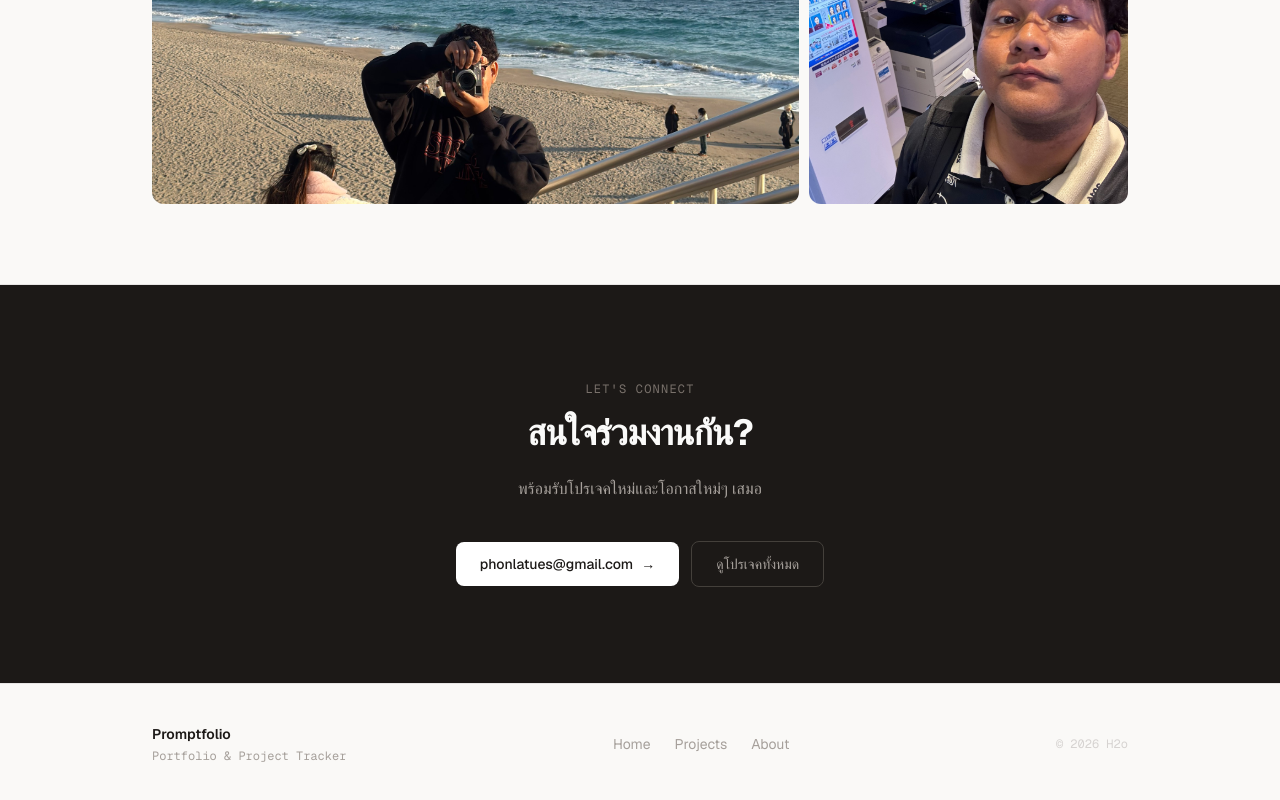
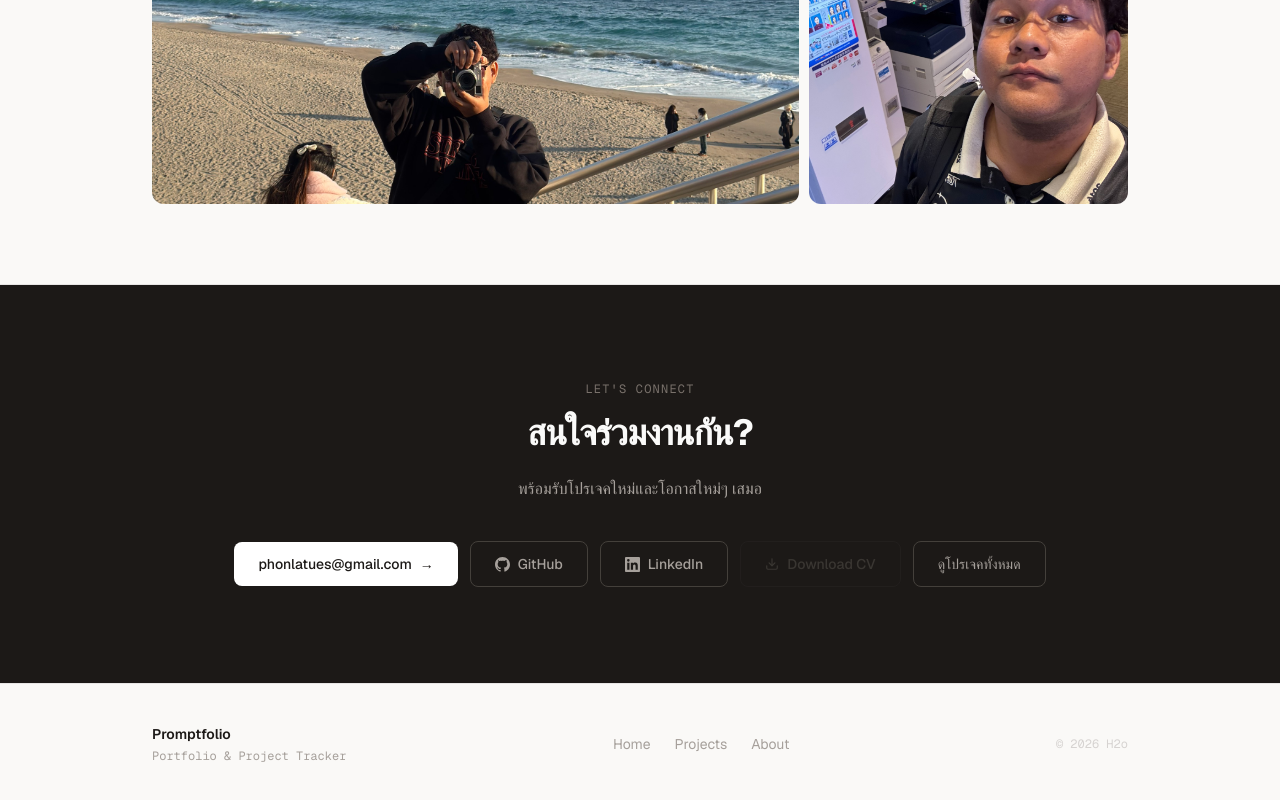
Before and after one commit to Phonlatat/Promptfolio-Line-Admin, a Next.js app: page /about in a window 1280 px wide. Shown: the part 2199-2999 px from the top of the page. Built offline with nearby package versions, Linux system fonts and the light colour scheme.

Commit message:
Update about me

```diff
--- a/src/app/about/page.tsx
+++ b/src/app/about/page.tsx
@@ -239,6 +239,40 @@ export default function AboutPage() {
               phonlatues@gmail.com
               <span className="transition-transform duration-200 group-hover:translate-x-0.5">→</span>
             </a>
+            <a
+              href="https://github.com/Phonlatat"
+              target="_blank"
+              rel="noopener noreferrer"
+              className="inline-flex items-center gap-2 rounded-lg border border-stone-700 px-6 py-3 text-sm font-medium text-stone-400 transition-all duration-200 hover:border-stone-500 hover:text-stone-200"
+            >
+              <svg width="15" height="15" viewBox="0 0 24 24" fill="currentColor" aria-hidden="true">
+                <path d="M12 0C5.37 0 0 5.37 0 12c0 5.3 3.438 9.8 8.205 11.385.6.113.82-.258.82-.577 0-.285-.01-1.04-.015-2.04-3.338.724-4.042-1.61-4.042-1.61-.546-1.387-1.333-1.756-1.333-1.756-1.089-.745.083-.729.083-.729 1.205.084 1.839 1.237 1.839 1.237 1.07 1.834 2.807 1.304 3.492.997.107-.775.418-1.305.762-1.604-2.665-.305-5.467-1.334-5.467-5.931 0-1.311.469-2.381 1.236-3.221-.124-.303-.535-1.524.117-3.176 0 0 1.008-.322 3.301 1.23A11.509 11.509 0 0 1 12 5.803c1.02.005 2.047.138 3.006.404 2.291-1.552 3.297-1.23 3.297-1.23.653 1.653.242 2.874.118 3.176.77.84 1.235 1.911 1.235 3.221 0 4.609-2.807 5.624-5.479 5.921.43.372.823 1.102.823 2.222 0 1.606-.015 2.896-.015 3.286 0 .322.216.694.825.576C20.565 21.795 24 17.295 24 12c0-6.63-5.37-12-12-12z" />
+              </svg>
+              GitHub
+            </a>
+            <a
+              href="https://www.linkedin.com/in/phonlatat-kathintip-648b823b2/"
+              target="_blank"
+              rel="noopener noreferrer"
+              className="inline-flex items-center gap-2 rounded-lg border border-stone-700 px-6 py-3 text-sm font-medium text-stone-400 transition-all duration-200 hover:border-stone-500 hover:text-stone-200"
+            >
+              <svg width="15" height="15" viewBox="0 0 24 24" fill="currentColor" aria-hidden="true">
+                <path d="M20.447 20.452h-3.554v-5.569c0-1.328-.027-3.037-1.852-3.037-1.853 0-2.136 1.445-2.136 2.939v5.667H9.351V9h3.414v1.561h.046c.477-.9 1.637-1.85 3.37-1.85 3.601 0 4.267 2.37 4.267 5.455v6.286zM5.337 7.433a2.062 2.062 0 0 1-2.063-2.065 2.064 2.064 0 1 1 2.063 2.065zm1.782 13.019H3.555V9h3.564v11.452zM22.225 0H1.771C.792 0 0 .774 0 1.729v20.542C0 23.227.792 24 1.771 24h20.451C23.2 24 24 23.227 24 22.271V1.729C24 .774 23.2 0 22.222 0h.003z" />
+              </svg>
+              LinkedIn
+            </a>
+            <button
+              disabled
+              className="inline-flex items-center gap-2 rounded-lg border border-stone-800 px-6 py-3 text-sm font-medium text-stone-600 cursor-not-allowed opacity-50"
+              title="Coming soon"
+            >
+              <svg width="14" height="14" viewBox="0 0 24 24" fill="none" stroke="currentColor" strokeWidth="2" strokeLinecap="round" strokeLinejoin="round" aria-hidden="true">
+                <path d="M21 15v4a2 2 0 0 1-2 2H5a2 2 0 0 1-2-2v-4" />
+                <polyline points="7 10 12 15 17 10" />
+                <line x1="12" y1="15" x2="12" y2="3" />
+              </svg>
+              Download CV
+            </button>
             <Link
               href="/projects"
               className="inline-flex items-center gap-2 rounded-lg border border-stone-700 px-6 py-3 text-sm font-medium text-stone-400 transition-all duration-200 hover:border-stone-500 hover:text-stone-200"
```
